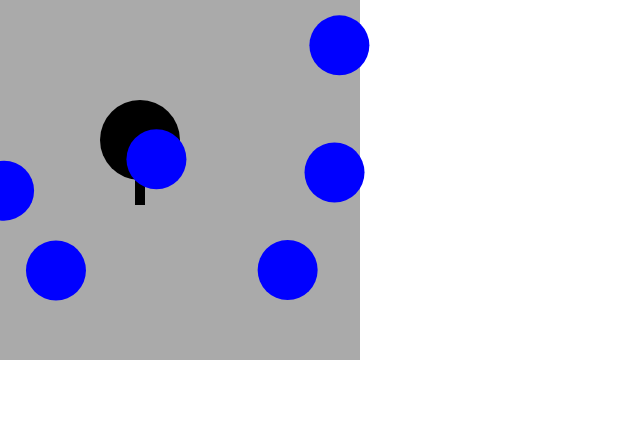
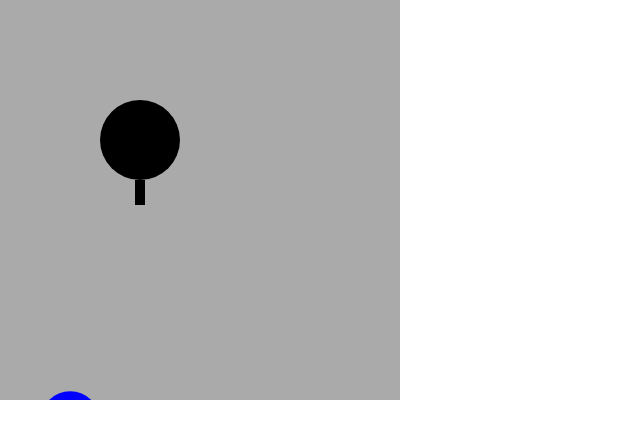
Before and after one commit to thomashockaday/battlegrounds, a plain HTML site: page index.html in a window 1280 px wide. Shown: the whole page, without its empty margins (0-640 px from the left). Drawn offline with Linux system fonts and the light colour scheme.

Commit message:
Expand the stage beyond the canvas boundaries

```diff
--- a/index.html
+++ b/index.html
@@ -87,11 +87,11 @@ class Player {
 			this.x -= this.speed;
 		}
 
-		if (keys.includes("s") && this.y + this.radius < canvas.height) {
+		if (keys.includes("s") && this.y + this.radius < Stage.height) {
 			this.y += this.speed;
 		}
 
-		if (keys.includes("d") && this.x + this.radius < canvas.width) {
+		if (keys.includes("d") && this.x + this.radius < Stage.width) {
 			this.x += this.speed;
 		}
 	}
@@ -141,10 +141,10 @@ class Bullet {
 		}
 
 		if (
-			this.x > canvas.width
+			this.x > Stage.width
 			|| this.x + this.radius < 0
 			|| this.y < 0
-			|| this.y + this.radius > canvas.height
+			|| this.y + this.radius > Stage.height
 		) {
 			this.remove();
 		}
@@ -187,12 +187,7 @@ class Enemy {
 }
 
 const player = new Player();
-
 const entities = [player];
-
-for (let i = 0; i < 7; i++) {
-	entities.push(new Enemy(Math.random() * canvas.width, Math.random() * canvas.height));
-}
 
 const game = () => {
 	const now = Date.now();
@@ -220,7 +215,7 @@ const draw = () => {
 	Camera.renderView(player);
 
 	ctx.fillStyle = '#aaaaaa';
-	ctx.fillRect(0, 0, canvas.width, canvas.height);
+	ctx.fillRect(0, 0, Stage.width, Stage.height);
 
 	for (let i = 0; i < entities.length; i++) {
 		entities[i].draw();
@@ -240,12 +235,21 @@ class Camera {
 	}
 }
 
+class Stage {
+	static width = 1000;
+	static height = 800;
+}
+
 const circleCollision = (circleA, circleB) => {
 	const distanceX = circleA.x - circleB.x;
 	const distanceY = circleA.y - circleB.y;
 	const distance = Math.sqrt(distanceX * distanceX + distanceY * distanceY);
 
 	return distance < circleA.radius + circleB.radius;
+}
+
+for (let i = 0; i < 7; i++) {
+	entities.push(new Enemy(Math.random() * Stage.width, Math.random() * Stage.height));
 }
 
 window.onload = game;
```
